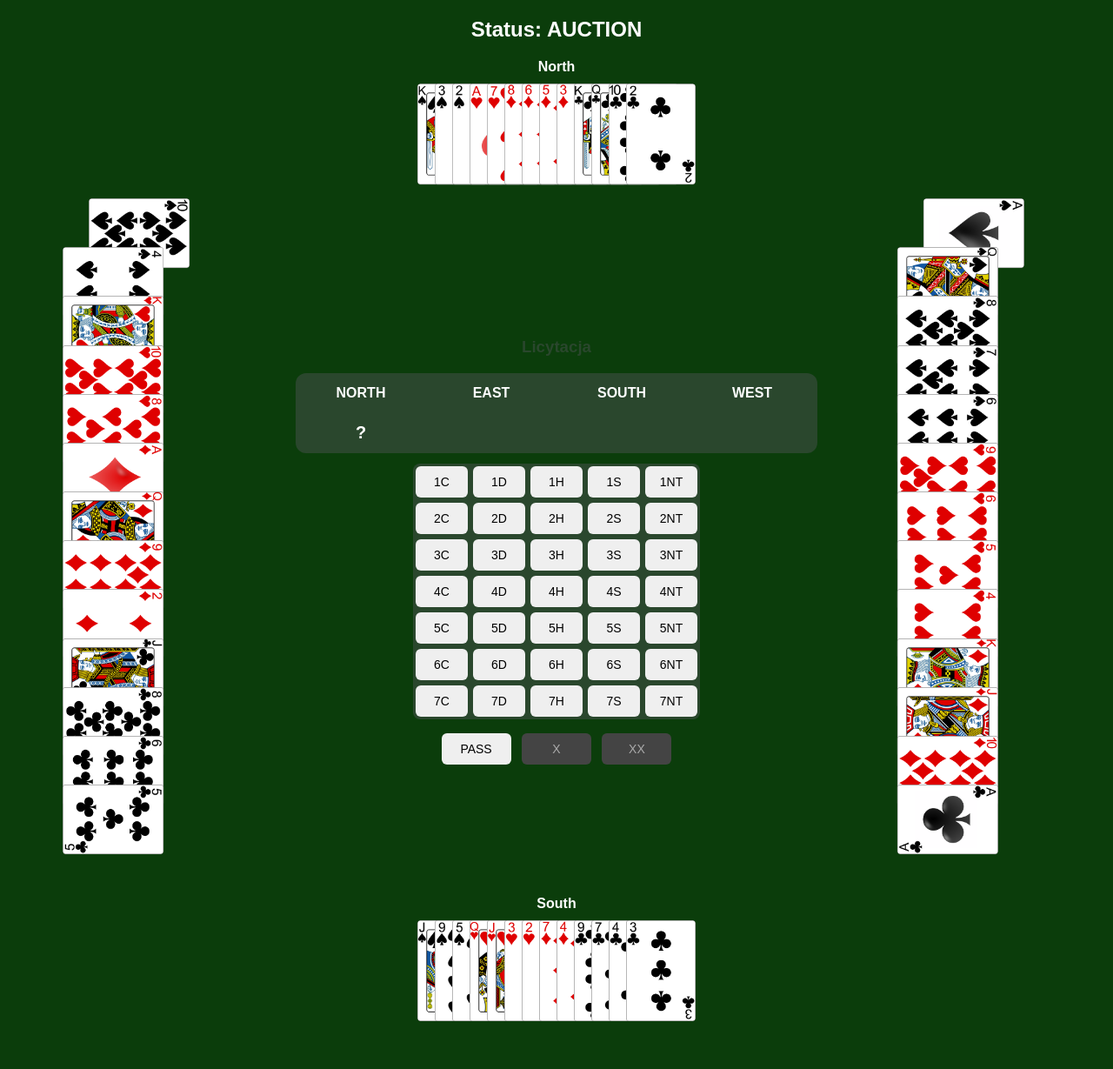
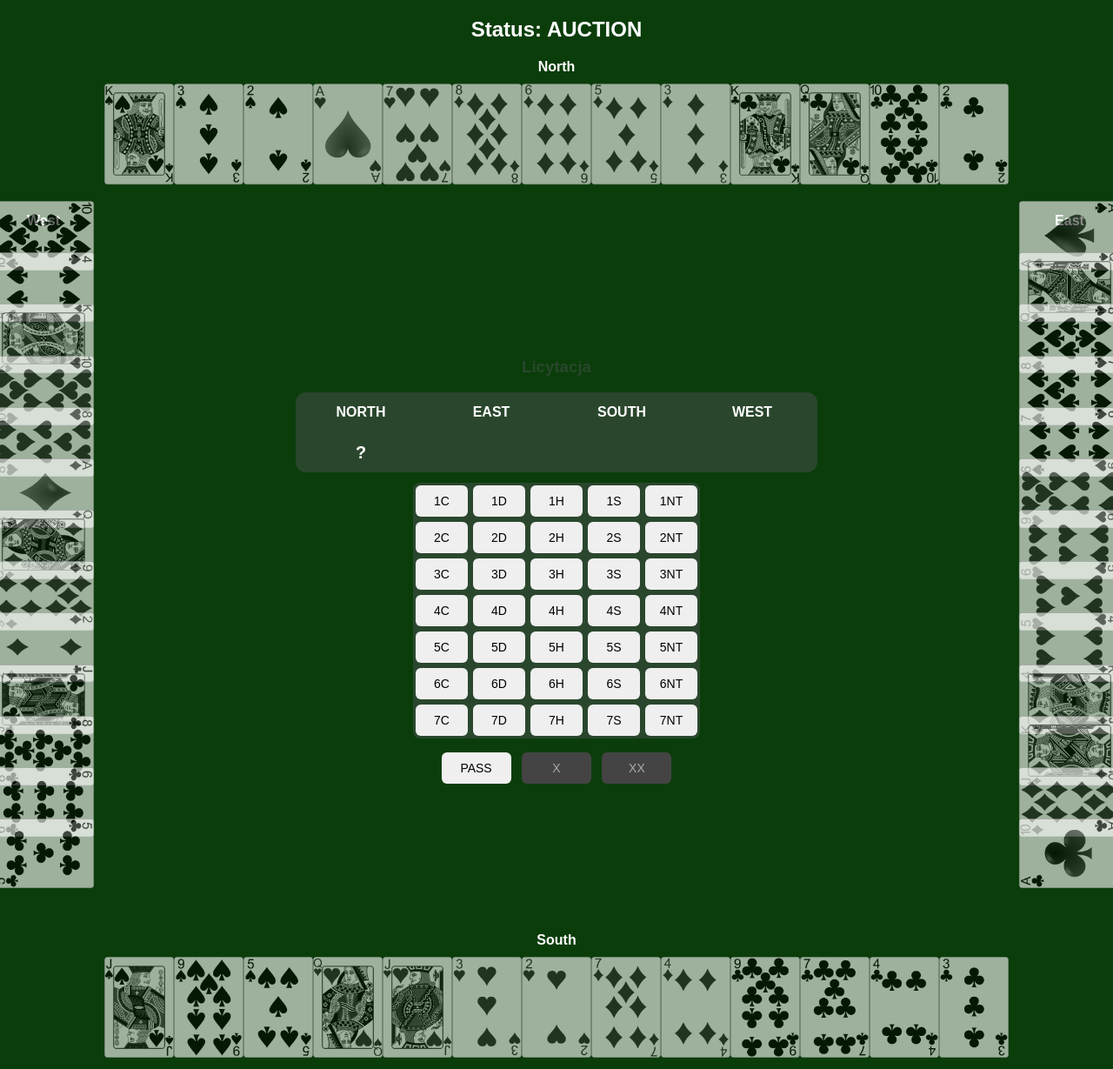
Before and after one commit to Vilstig/bridge-game, a Flask app: page / in a window 1280 px wide. Shown: the whole page at 87% size. Before the commit the page ends 1174 px from the top, so only its background shows below. Run offline with Flask 3, Linux system fonts and the light colour scheme.

Commit message:
Enabled card interaction via buttons, redesigned card layouts, and added hover effects with disabled state styling for gameplay. Updated trick display and logic for better alignment with game state.

```diff
--- a/app.py
+++ b/app.py
@@ -20,9 +20,8 @@
 
     # Trick jako lista [(direction, card), ...], jeśli już rozpoczęto fazę gry
     trick = (
-        [(direction.name, str(card)) for direction, card in game.play.trick]
-        if game.play and game.play.trick
-        else []
+        [(direction.abbreviation(), str(card)) for direction, card in game.play.trick]
+        if game.play and game.play.trick else []
     )
 
     bidding_rounds, bidding_order = game.get_bidding_history()
@@ -55,10 +54,10 @@
 
 @app.route('/play', methods=['POST'])
 def play():
-    """Obsługa fazy gry (zagranie karty)."""
     card = request.form.get('card')
     game.play_card(card)
     return redirect(url_for('index'))
+
 
 
 @app.route('/next_phase', methods=['POST'])
--- a/templates/game.html
+++ b/templates/game.html
@@ -45,7 +43,7 @@
 
         .card-hand img.card {
             width: 80px;
-            margin-left: -60px;
+            margin-left: -40px;
             z-index: 1;
             transition: transform 0.2s;
         }
@@ -115,6 +113,28 @@
             text-align: center;
             margin-top: 20px;
         }
+        .card-button {
+            background: none;
+            border: none;
+            padding: 0;
+            margin: 0;
+            cursor: pointer;
+            transition: transform 0.2s ease, box-shadow 0.2s ease;
+        }
+
+        .card-button:hover {
+            transform: scale(1.1);
+            box-shadow: 0 0 12px rgba(255, 255, 255, 0.3);
+        }
+        .card-button[disabled] img.card {
+            opacity: 0.6;
+            filter: grayscale(100%);
+        }
+        img.card {
+            width: 80px;
+        }
+
+
     </style>
 </head>
 <body>
@@ -126,41 +146,74 @@
     <!-- North -->
     <div class="north">
         <strong>North</strong>
-        <div class="card-hand">
-            {% for card in hands['N'] %}
-                <img src="{{ url_for('static', filename='assets/' + card + '.png') }}" class="card rotate-180">
+        <form action="{{ url_for('play') }}" method="post">
+            <div class="card-hand horizontal">
+                {% set direction = 'N' %}
+                {% for card in hands[direction] %}
+                    <button type="submit" name="card" value="{{ card }}"
+                            class="card-button"
+                            {% if game.game_status.name != 'PLAY' or game.playing_direction.abbreviation() != direction %}disabled{% endif %}>
+                        <img src="{{ url_for('static', filename='assets/' + card + '.png') }}"
+                             class="card rotate-180">
+                    </button>
                 {% endfor %}
             </div>
+        </form>
     </div>
 
     <!-- South -->
     <div class="south">
         <strong>South</strong>
-        <div class="card-hand">
-            {% for card in hands['S'] %}
-                <img src="{{ url_for('static', filename='assets/' + card + '.png') }}" class="card rotate-0">
+        <form action="{{ url_for('play') }}" method="post">
+            <div class="card-hand horizontal">
+                {% set direction = 'S' %}
+                {% for card in hands[direction] %}
+                    <button type="submit" name="card" value="{{ card }}"
+                            class="card-button"
+                            {% if game.game_status.name != 'PLAY' or game.playing_direction.abbreviation() != direction %}disabled{% endif %}>
+                        <img src="{{ url_for('static', filename='assets/' + card + '.png') }}"
+                             class="card rotate-0">
+                    </button>
                 {% endfor %}
             </div>
+        </form>
     </div>
 
     <!-- West -->
     <div class="west">
         <strong>West</strong>
+        <form action="{{ url_for('play') }}" method="post">
             <div class="card-hand vertical">
-            {% for card in hands['W'] %}
-                <img src="{{ url_for('static', filename='assets/' + card + '.png') }}" class="card rotate-90" style="margin-top: -60px;">
+                {% set direction = 'W' %}
+                {% for card in hands[direction] %}
+                    <button type="submit" name="card" value="{{ card }}"
+                            class="card-button"
+                            {% if game.game_status.name != 'PLAY' or game.playing_direction.abbreviation() != direction %}disabled{% endif %}>
+                        <img src="{{ url_for('static', filename='assets/' + card + '.png') }}"
+                             class="card rotate-90" style="margin-top: -60px;">
+                    </button>
                 {% endfor %}
             </div>
+        </form>
     </div>
+
 
     <!-- East -->
     <div class="east">
         <strong>East</strong>
+        <form action="{{ url_for('play') }}" method="post">
             <div class="card-hand vertical">
-            {% for card in hands['E'] %}
-                <img src="{{ url_for('static', filename='assets/' + card + '.png') }}" class="card rotate-270" style="margin-top: -60px;">
+                {% set direction = 'E' %}
+                {% for card in hands[direction] %}
+                    <button type="submit" name="card" value="{{ card }}"
+                            class="card-button"
+                            {% if game.game_status.name != 'PLAY' or game.playing_direction.abbreviation() != direction %}disabled{% endif %}>
+                        <img src="{{ url_for('static', filename='assets/' + card + '.png') }}"
+                             class="card rotate-270" style="margin-top: -60px;">
+                    </button>
                 {% endfor %}
             </div>
+        </form>
     </div>
 
     <!-- Bidding Table & Buttons -->
```
Also changed, not shown: other parts of templates/game.html (+50 -16 lines). Lines whose indentation alone changed are shown as unchanged.
